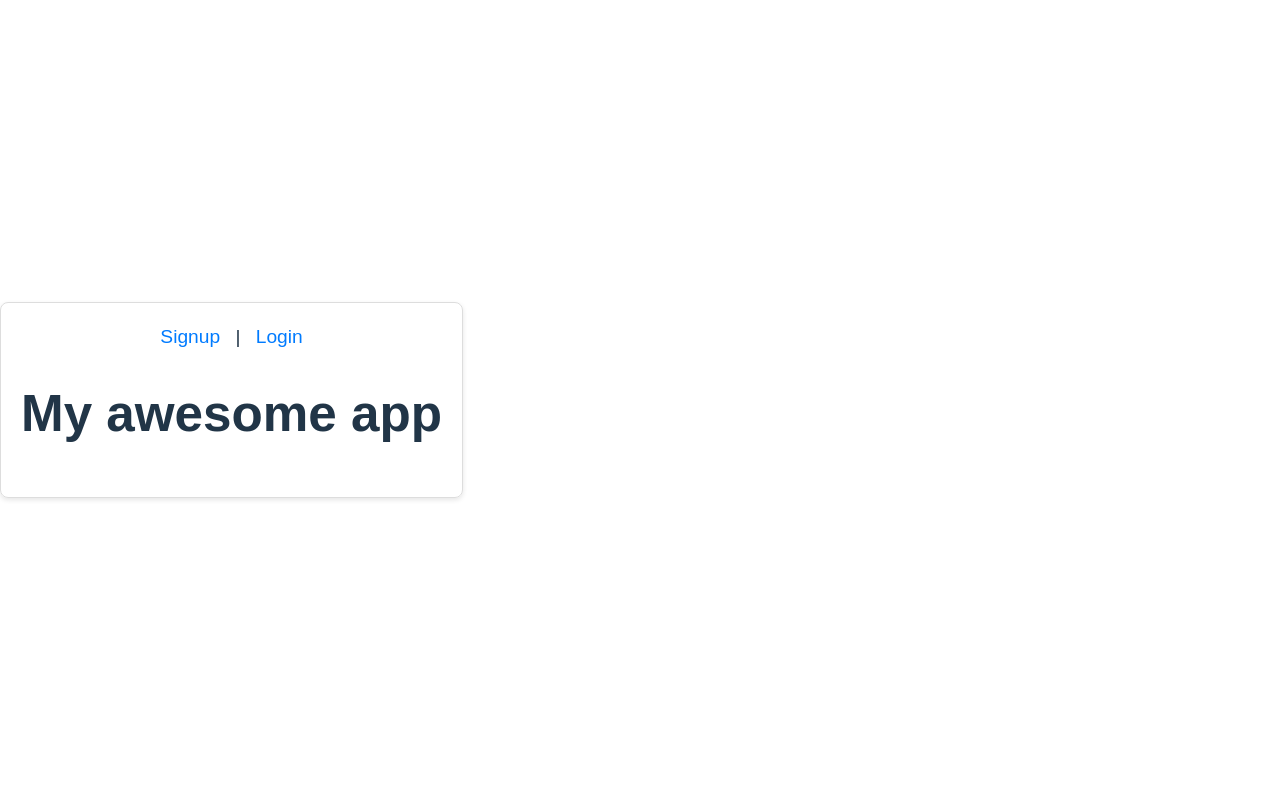
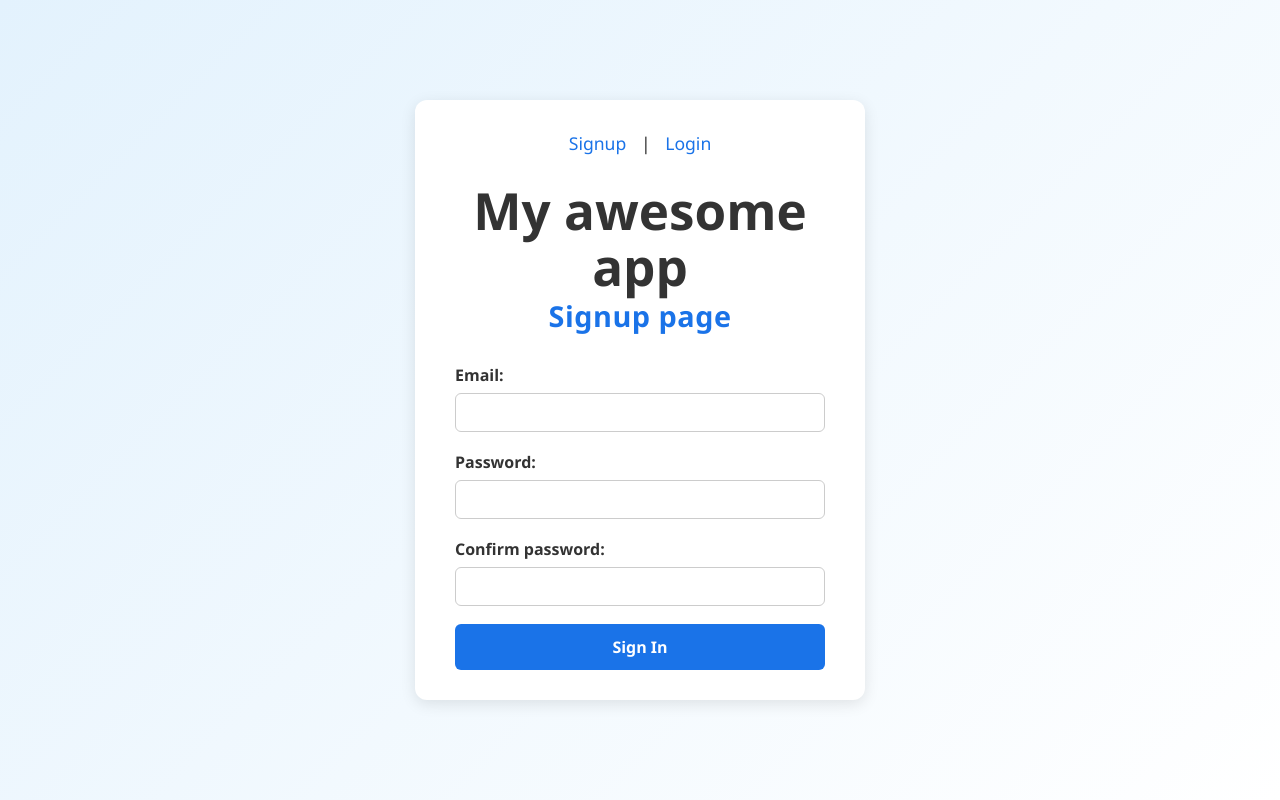
Before and after one commit to BhavyaRI/Rebyte, a React app in the folder frontend/: page / in a window 1280 px wide. Built offline with nearby package versions, Linux system fonts and the light colour scheme; the HTML template or start-up script is replaced by a standard one.

Commit message:
some add

```diff
--- a/frontend/src/App.css
+++ b/frontend/src/App.css
@@ -1,63 +1,129 @@
 /* src/App.css */
 
-.App {
-  font-family: sans-serif;
-  text-align: center;
-  max-width: 500px;
-  margin: 40px auto;
-  padding: 20px;
-  border: 1px solid #ddd;
-  border-radius: 8px;
-  box-shadow: 0 2px 5px rgba(0, 0, 0, 0.1);
+/* Reset default browser styles */
+* {
+  box-sizing: border-box;
+  margin: 0;
+  padding: 0;
 }
 
+body {
+  font-family: "Segoe UI", Tahoma, Geneva, Verdana, sans-serif;
+  background: linear-gradient(135deg, #e3f2fd, #ffffff);
+  color: #333;
+  min-height: 100vh;
+  display: flex;
+  justify-content: center;
+  align-items: center;
+}
+
+/* App container */
+.App {
+  width: 100%;
+  max-width: 450px;
+  background: #ffffff;
+  padding: 30px 40px;
+  border-radius: 12px;
+  box-shadow: 0px 4px 15px rgba(0, 0, 0, 0.1);
+  text-align: center;
+}
+
+/* Headings */
+h2 {
+  color: #1a73e8;
+  margin-bottom: 25px;
+  font-size: 1.8rem;
+  letter-spacing: 0.5px;
+}
+
+/* Navigation styling (optional) */
 nav {
-  margin-bottom: 20px;
-  font-size: 1.2em;
+  margin-bottom: 25px;
+  font-size: 1.1rem;
 }
 
 nav a {
   margin: 0 10px;
   text-decoration: none;
-  color: #007bff;
+  color: #1a73e8;
+  font-weight: 500;
+  transition: color 0.3s ease;
 }
 
+nav a:hover {
+  color: #0056b3;
+}
+
+/* Form layout */
 form {
   display: flex;
   flex-direction: column;
-  gap: 15px; /* Adds space between form elements */
-  align-items: center;
+  gap: 18px;
 }
 
 form div {
   display: flex;
   flex-direction: column;
   align-items: flex-start;
-  width: 80%;
+  width: 100%;
 }
 
+/* Labels and inputs */
 label {
-  margin-bottom: 5px;
-  font-weight: bold;
+  font-weight: 600;
+  margin-bottom: 6px;
+  color: #333;
 }
 
 input {
   width: 100%;
-  padding: 8px;
+  padding: 10px 12px;
   border: 1px solid #ccc;
-  border-radius: 4px;
+  border-radius: 6px;
+  transition: border-color 0.3s ease, box-shadow 0.3s ease;
+  font-size: 0.95rem;
 }
 
+input:focus {
+  outline: none;
+  border-color: #1a73e8;
+  box-shadow: 0 0 5px rgba(26, 115, 232, 0.3);
+}
+
+/* Buttons */
 button {
-  padding: 10px 20px;
+  padding: 12px;
   border: none;
-  background-color: #007bff;
+  background-color: #1a73e8;
   color: white;
-  border-radius: 4px;
+  border-radius: 6px;
   cursor: pointer;
-  font-size: 1em;
+  font-size: 1rem;
+  font-weight: 600;
+  transition: background-color 0.3s ease, transform 0.2s ease;
 }
 
 button:hover {
-  background-color: #0056b3;
+  background-color: #155ab6;
+  transform: translateY(-2px);
 }
+
+button:active {
+  transform: translateY(0);
+}
+
+/* Subtle footer text or link */
+p {
+  margin-top: 20px;
+  font-size: 0.9rem;
+  color: #666;
+}
+
+p a {
+  color: #1a73e8;
+  text-decoration: none;
+}
+
+p a:hover {
+  text-decoration: underline;
+}
--- a/frontend/src/App.jsx
+++ b/frontend/src/App.jsx
@@ -2,6 +2,7 @@ import React from 'react';
 import { useState } from 'react';
 import Signup from './components/Signup';
 import Login from './components/Login';
+import Home from './components/Home';
 import './App.css';
 import { Routes, Route, Link } from 'react-router-dom';
 
@@ -15,6 +16,8 @@ function App() {
       <Routes>
         <Route path='/Signup' element={<Signup />}/>
         <Route path='/Login' element={<Login />}/>
+        <Route path='/Home' element={<Home />} />
+        <Route path='/' element={<Signup />} />
       </Routes>
     </div>
   );
--- /dev/null
+++ b/frontend/src/components/Home.jsx
@@ -0,0 +1,11 @@
+import React, { useState, useEffect } from 'react'; // base + hooks
+
+function Home(){
+    return(
+        <div>
+            <h1>Welcome to the home page pal</h1>
+        </div>
+    );
+};
+
+export default Home;
--- a/frontend/src/components/Login.jsx
+++ b/frontend/src/components/Login.jsx
@@ -1,9 +1,11 @@
 import React,{useState} from 'react';
 import axios from 'axios';
-
+import Home from './Home';
+import {useNavigate} from 'react-router-dom';
 const Login = ()=>{
     const [email,setEmail] = useState('');
     const [password,setPassword] = useState('');
+    const navigate = useNavigate();
 
     const handleSubmit =async(e)=>{
         e.preventDefault();
@@ -12,6 +14,7 @@ const Login = ()=>{
             const response = await axios.post('https://psychic-system-xxxp69rwj7j399gq-3000.app.github.dev/api/login',logindata);
 
             console.log('Login successful',response.data);
+            navigate('/Home');
         }
         catch(error){
             console.error('There was problem logging in',error.response.data);
--- a/frontend/src/components/Signup.jsx
+++ b/frontend/src/components/Signup.jsx
@@ -1,10 +1,13 @@
 import React,{useState} from 'react';
 import axios from 'axios';
+import Login from './Login';
+import { useNavigate } from 'react-router-dom';
 
 const Signup = ()=>{
     const[email,setEmail] = useState('');
     const[password,setPassword] = useState('');
     const[passwordConfirm,setpasswordConfirm] = useState('');
+    const navigate = useNavigate();
 
     const handleSubmit = async(e)=>{
         e.preventDefault();
@@ -18,6 +21,8 @@ const Signup = ()=>{
             const response = await axios.post('https://psychic-system-xxxp69rwj7j399gq-3000.app.github.dev/api/signin',signupData);
 
             console.log("Signup successful:",response.data);
+            navigate('/Login');
+
         }
         catch(error){
             console.error('There was an error signing up',error.response.data);
```
